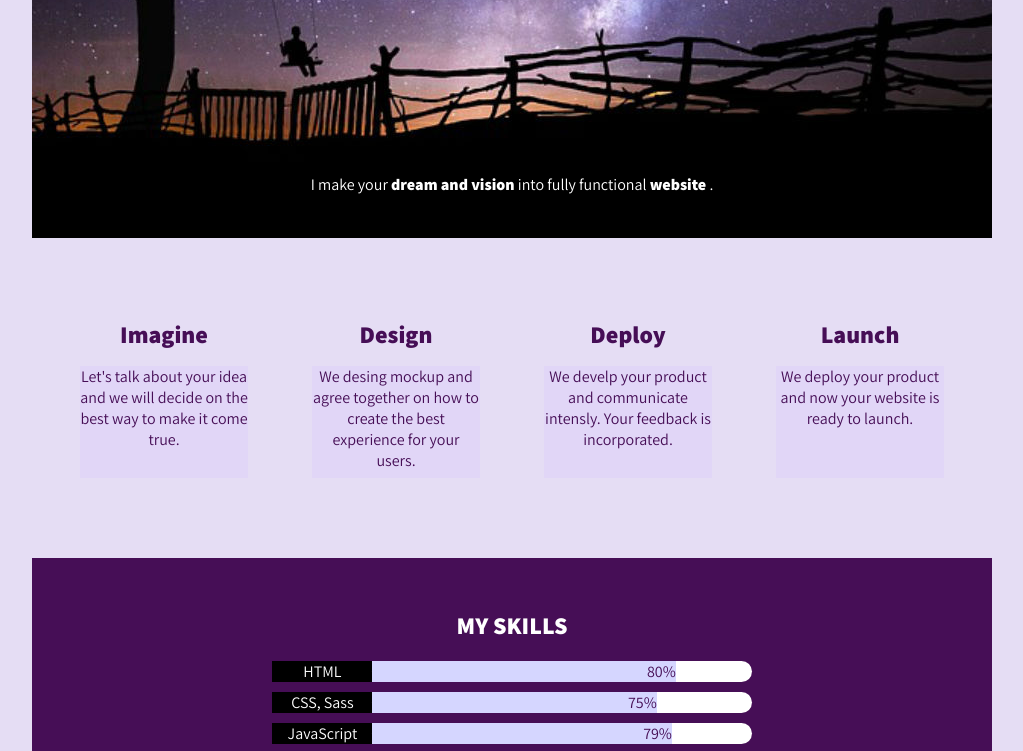
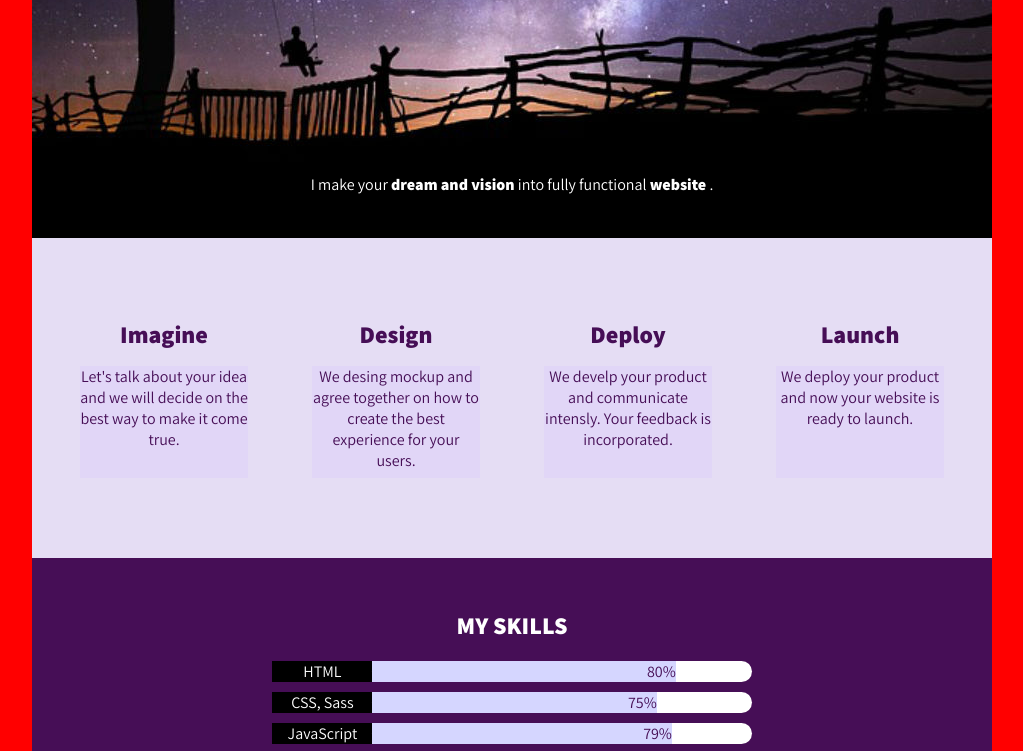
Before and after one commit to kalii8/Personal-portfolio, a website: page index.html in a window 1280 px wide. Shown: the part 353-1104 px from the top of the page, without its empty margins (128-1151 px from the left). Drawn offline with Linux system fonts and the light colour scheme.

Commit message:
Testing Git and gulp connection on new PC

```diff
--- a/scss/style.scss
+++ b/scss/style.scss
@@ -16,7 +16,7 @@
 }
 
 body {
-    background-color: $backgroundcolor;
+    background-color: red;
 }
 
 .container {
```
Also changed, not shown: css/style.css.
